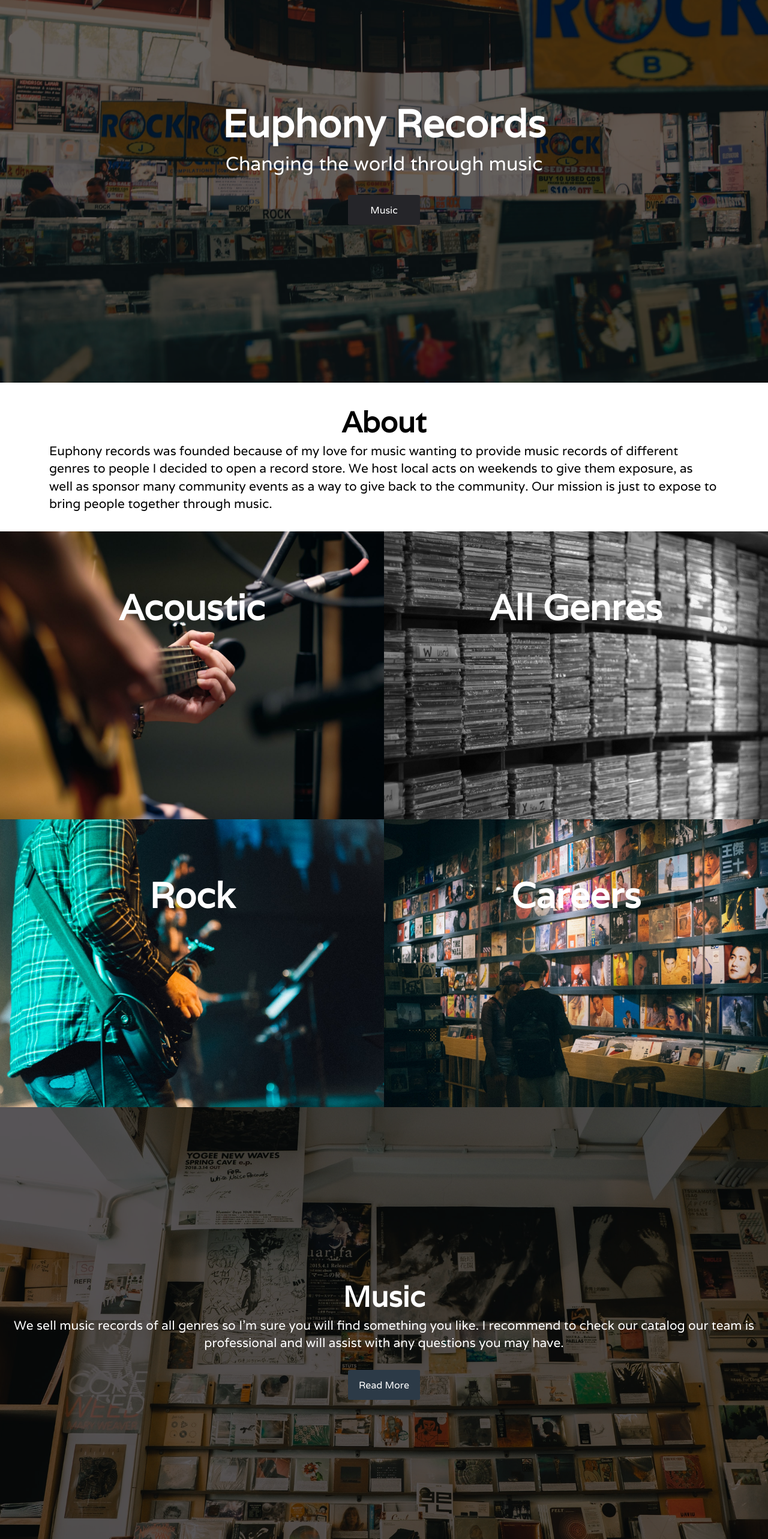
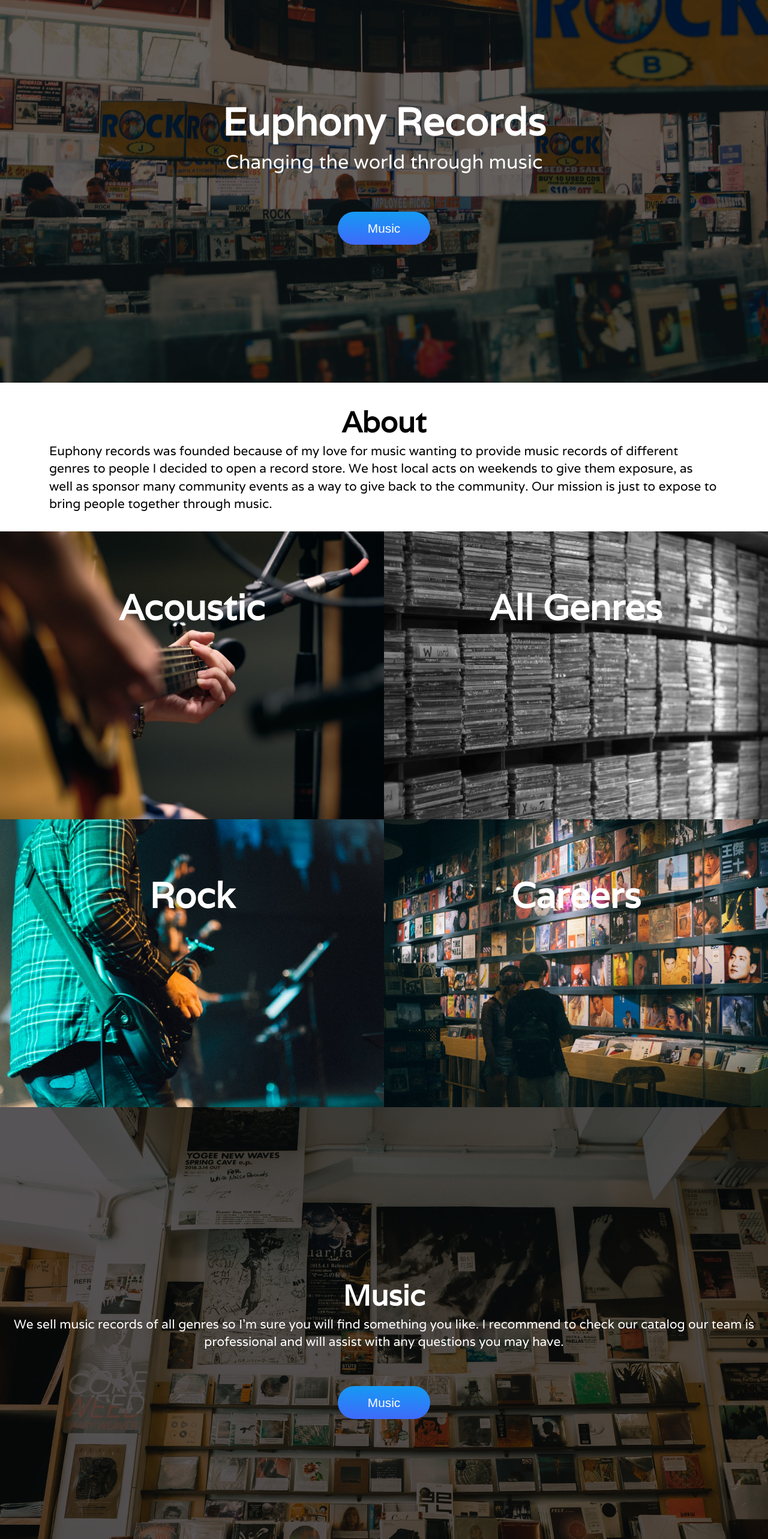
Before and after one commit to elidvenega/euphony_records_react, a React (Create React App) app: page / in a window 1280 px wide. Shown: the part 227-2793 px from the top of the page at 60% size. Built offline with nearby package versions, Linux system fonts and the light colour scheme.

Commit message:
Worked on buttons to make them look much better

```diff
--- a/src/components/Body.jsx
+++ b/src/components/Body.jsx
@@ -38,7 +38,7 @@ export const Body = () => {
         you like. I recommend to check our catalog our team is professional and
         will assist with any questions you may have.
       </p>
-      <a className="btn-1 z-index" href={link}> Read More</a>
+      <button className="button-21" role="button">Music</button>
     </div>
     {/* <!-- fancy laptop img --> */}
     <div id="music-img"></div>
--- a/src/components/ContactForm.jsx
+++ b/src/components/ContactForm.jsx
@@ -19,9 +19,7 @@ export const ContactForm = () => {
           {/* <!-- NAVIGATION MENUS --> */}
           <div className="menu">
             <li>
-              <a href={home}>
-                <Link to="/">Home</Link>
-              </a>
+              <Link to="/">Home</Link>
             </li>
           </div>
         </ul>
--- a/src/components/MainImg.jsx
+++ b/src/components/MainImg.jsx
@@ -9,7 +9,7 @@ export const MainImg = () => {
       <h1>Euphony Records</h1>
       <p>Changing the world through music</p>
 
-      <a className="btn" href={link}>Music</a>
+      <button className="button-21" role="button">Music</button>
       </div>
    </>
   )
--- a/src/index.css
+++ b/src/index.css
@@ -216,53 +216,50 @@ input[type="checkbox"] {
   color: #fff;
 }
 /* buttons */
-.btn {
-  background-color: var(--main-color);
-  color: #fff;
-  height: 50px;
-  padding: 15px;
-  display: inline-block;
-  margin: 30px;
-  width: 120px;
-  border-radius: 4%;
+.button-21 {
+  align-items: center;
+  appearance: none;
+  background-color: #3eb2fd;
+  background-image: linear-gradient(1deg, #4f58fd, #149bf3 99%);
+  background-size: calc(100% + 20px) calc(100% + 20px);
+  border-radius: 100px;
+  border-width: 0;
+  box-shadow: none;
+  box-sizing: border-box;
+  color: #ffffff;
+  cursor: pointer;
+  display: inline-flex;
+  font-family: CircularStd, sans-serif;
+  font-size: 1.3rem;
+  height: auto;
+  justify-content: center;
+  line-height: 1.5;
+  margin-top: 60px;
+  padding: 12px 50px;
+  position: relative;
   text-align: center;
-  z-index: 1;
+  text-decoration: none;
+  transition: background-color 0.2s, background-position 0.2s;
+  user-select: none;
+  -webkit-user-select: none;
+  touch-action: manipulation;
+  vertical-align: top;
+  white-space: nowrap;
 }
-.btn:hover {
-  background-color: var(--secondary-color);
-  color: #fff;
+
+.button-21:active,
+.button-21:focus {
+  outline: none;
 }
-.btn-1 {
-  background-color: var(--btn-dark);
-  color: #fff;
-  height: 50px;
-  padding: 15px;
-  display: inline-block;
-  margin: 30px;
-  width: 120px;
-  border-radius: 4%;
-  text-align: center;
+
+.button-21:hover {
+  background-position: -20px -20px;
 }
-.btn-1:hover {
-  background-color: var(--btn-dark-two);
-  color: #fff;
+
+.button-21:focus:not(:active) {
+  box-shadow: rgba(40, 170, 255, 0.25) 0 0 0 0.125em;
 }
-.btn-2 {
-  background-color: var(--main-color);
-  color: #fff;
-  height: 50px;
-  padding: 15px;
-  display: inline-block;
-  margin-top: 70px;
-  z-index: 1;
-  border-radius: 4%;
-  width: 120px;
-  text-align: center;
-}
-.btn-2:hover {
-  background-color: #444;
-  color: #fff;
-}
+
 /* last pic */
 #music {
   /* background: #000 url('../img/music-2.jpg')no-repeat center/cover; */
@@ -351,15 +348,16 @@ footer a {
 /* Animation */
 @keyframes slideInFromTop {
   0% {
-    transform: translateY(-100%);
+    transform: translateY(-200%);
   }
+
   100% {
     transform: translateX(0);
   }
 }
 @-webkit-keyframes slideInFromTop {
   0% {
-    transform: translateY(-100%);
+    transform: translateY(-200%);
   }
   100% {
     transform: translateX(0);
@@ -367,7 +365,7 @@ footer a {
 }
 @-moz-keyframes slideInFromTop {
   0% {
-    transform: translateY(-100%);
+    transform: translateY(-200%);
   }
   100% {
     transform: translateX(0);
@@ -375,7 +373,7 @@ footer a {
 }
 @-o-keyframes slideInFromTop {
   0% {
-    transform: translateY(-100%);
+    transform: translateY(-200%);
   }
   100% {
     transform: translateX(0);
@@ -484,45 +482,8 @@ footer a {
     font-family: "Courier New", Courier, monospace;
     margin: 3.7rem;
   }
-  /* button */
-  .btn {
-    background-color: var(--main-color);
-    color: #fff;
-    padding: 0.7rem 0.9rem;
-    display: inline-block;
-    margin: 30px;
-    width: 9rem;
-  }
-  .btn:hover {
-    background-color: var(--secondary-color);
-    color: #fff;
-  }
-  .btn-1 {
-    background-color: var(--btn-dark);
-    color: #fff;
-    font-size: 0.9rem;
-    padding: 0.7rem 0.9rem;
-    display: inline-block;
-    margin-top: 15px;
-    width: 9rem;
-  }
-  .btn-1:hover {
-    background-color: var(--btn-dark-two);
-    color: #fff;
-  }
-  .btn-2 {
-    background-color: var(--main-color);
-    color: #fff;
-    font-size: 0.9rem;
-    padding: 0.7rem 0.9rem;
-    display: inline-block;
-    margin-top: 100px;
-    width: 9rem;
-  }
-  .btn-2:hover {
-    background-color: #444;
-    color: #fff;
-  }
+  /* buttons */
+
   /* utilities */
   .container {
     padding: 1rem;
```
